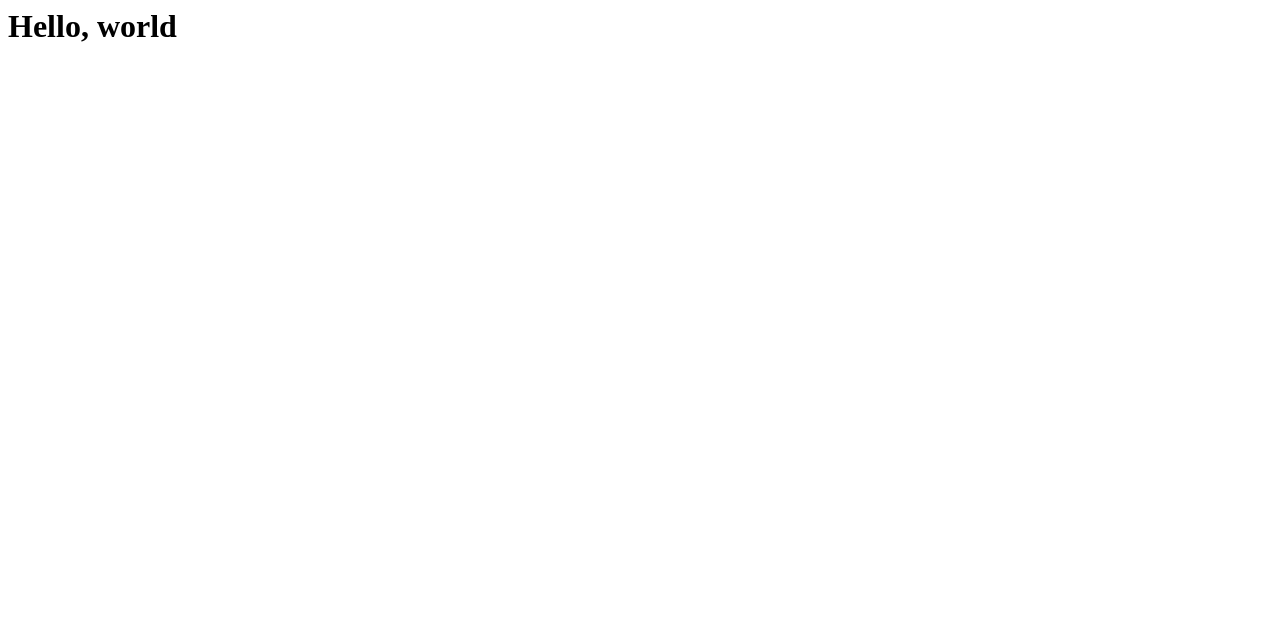
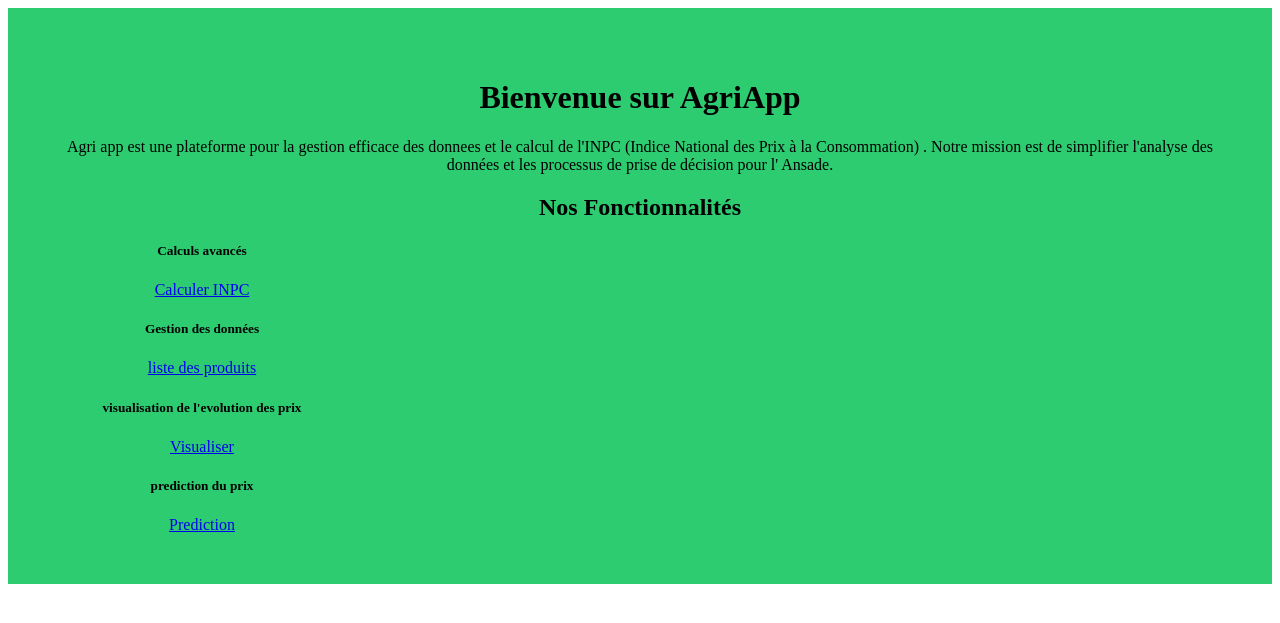
Before and after one commit to MulayeMuhammad/Agrinnovators, a Django app: page / in a window 1280 px wide. Before the commit the part shown is almost empty. Shown: the top 623 px of the page. Run offline with Django 5.2, Linux system fonts and the light colour scheme.

Commit message:
1 version

```diff
--- a/AgriApp/templates/AgriApp/home.html
+++ b/AgriApp/templates/AgriApp/home.html
@@ -1 +1,57 @@
-<h1>Hello, world<h1>
+<!-- ansade_app/templates/ansade_app/home.html -->
+{% block content %}
+<div style="background-color: #2ecc71; padding: 50px; text-align: center">
+
+
+
+  <h1>Bienvenue sur AgriApp</h1>
+  <p class="h6">
+    Agri app est une plateforme pour la gestion efficace des donnees et le calcul de
+    l'INPC (Indice National des Prix à la Consommation) . Notre mission est de
+    simplifier l'analyse des données et les processus de prise de décision pour
+    l' Ansade.
+  </p>
+  <h2 class="pb-3">Nos Fonctionnalités</h2>
+  <div class="d-flex justify-content-center">
+    <div class="card text-center" style="width: 18rem">
+      <div class="card-body">
+
+        <h5 class="card-title pb-3">Calculs avancés </h5>
+        <a href="#" class="btn btn-success"
+          >Calculer INPC</a
+        >
+      </div>
+    </div>
+    <div class="card text-center ms-3" style="width: 18rem">
+      <div class="card-body">
+
+
+        <h5 class="card-title pb-3">Gestion  des données</h5>
+        <a href="#" class="btn btn-success"
+          >liste des produits</a
+        >
+      </div>
+    </div>
+    <div class="card text-center ms-3" style="width: 18rem">
+      <div class="card-body">
+
+
+        <h5 class="card-title pb-3">visualisation de l'evolution  des prix</h5>
+        <a href="#" class="btn btn-success"
+          >Visualiser</a
+        >
+      </div>
+    </div>
+    <div class="card text-center ms-3" style="width: 18rem">
+      <div class="card-body">
+
+        <h5 class="card-title pb-3">prediction du prix </h5>
+        <a href="#" class="btn btn-success"
+          >Prediction</a
+        >
+      </div>
+    </div>
+  </div>
+</div>
+
+{% endblock %}
--- a/AgriProject/urls.py
+++ b/AgriProject/urls.py
@@ -1,19 +1,3 @@
-"""
-URL configuration for AgriProject project.
-
-The `urlpatterns` list routes URLs to views. For more information please see:
-    https://docs.djangoproject.com/en/5.0/topics/http/urls/
-Examples:
-Function views
-    1. Add an import:  from my_app import views
-    2. Add a URL to urlpatterns:  path('', views.home, name='home')
-Class-based views
-    1. Add an import:  from other_app.views import Home
-    2. Add a URL to urlpatterns:  path('', Home.as_view(), name='home')
-Including another URLconf
-    1. Import the include() function: from django.urls import include, path
-    2. Add a URL to urlpatterns:  path('blog/', include('blog.urls'))
-"""
 from django.contrib import admin
 from django.urls import path , include
 
```
